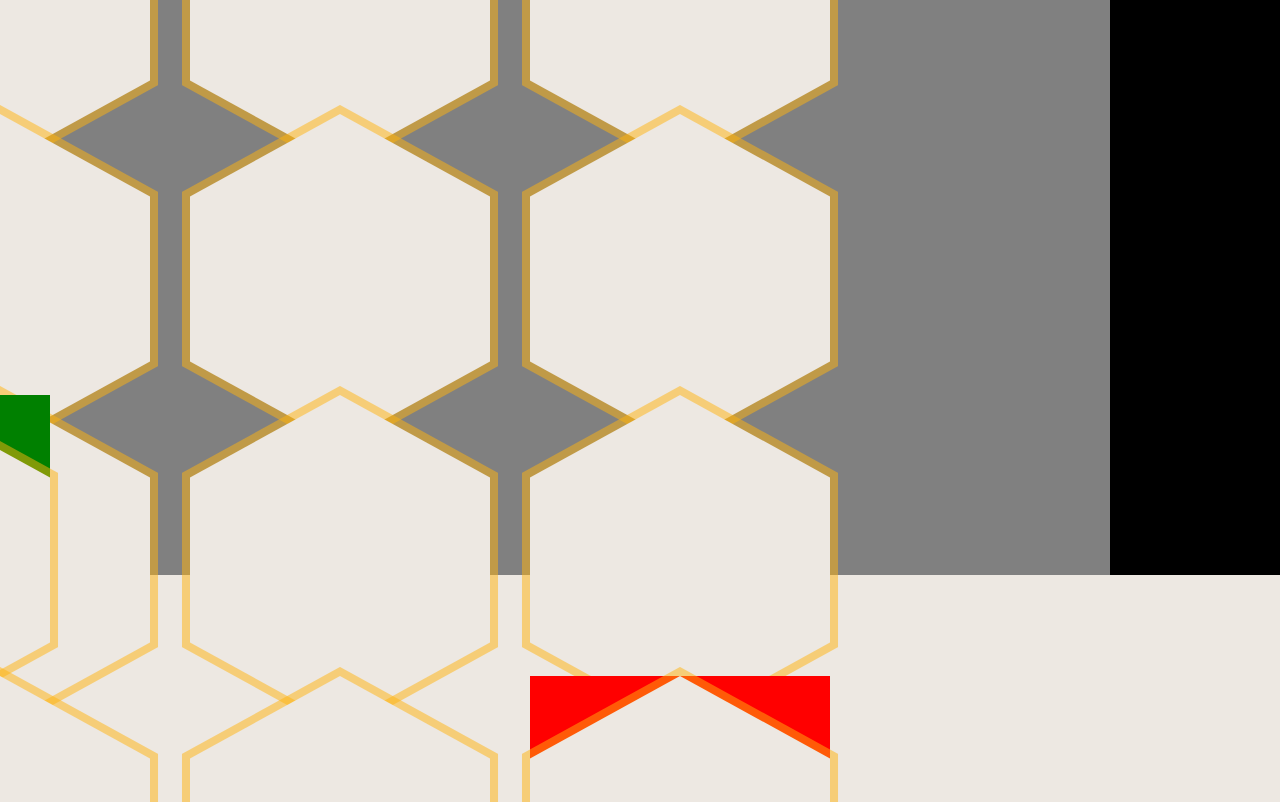
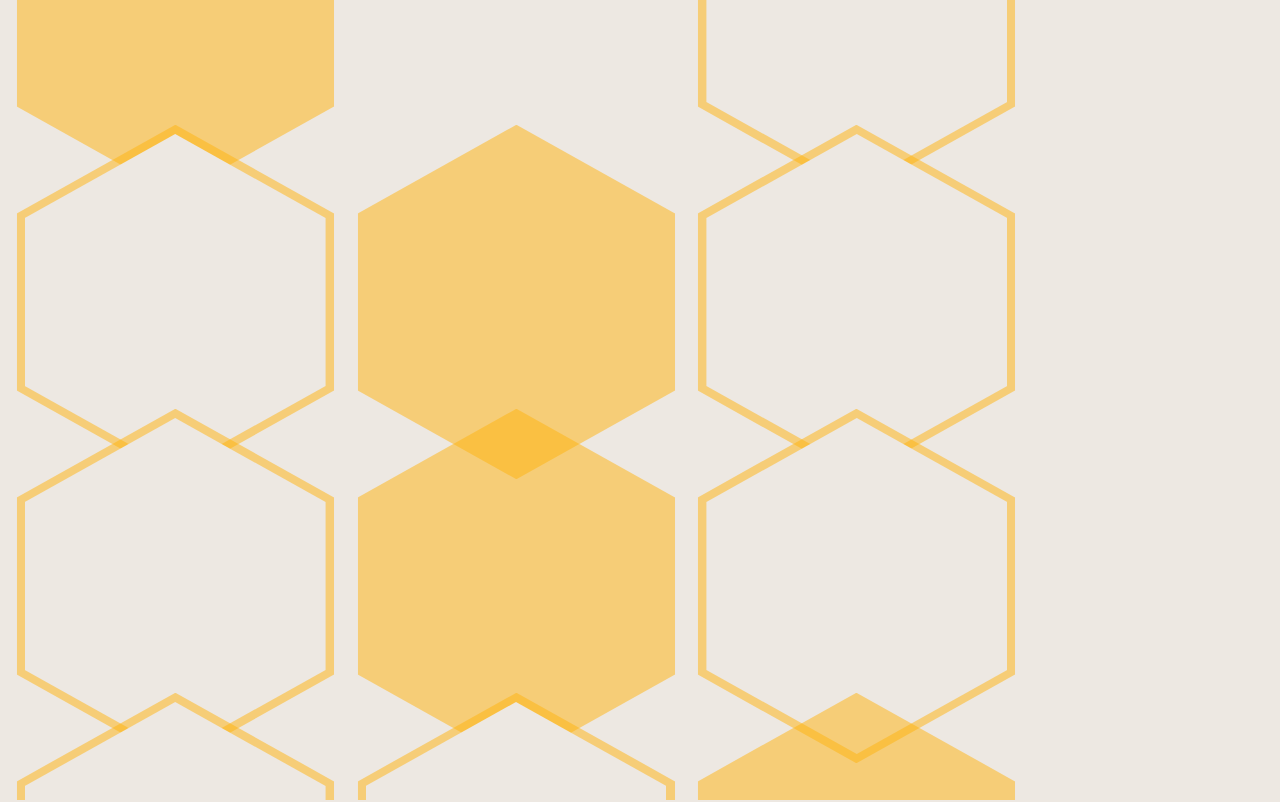
Before and after one commit to Humteria/booking-hive-frontend, an Angular app: page / in a window 1280 px wide. Shown: the top 802 px of the page. Built offline with nearby package versions, Linux system fonts and the light colour scheme.

Commit message:
done for 4k resolution

```diff
--- a/src/app/home/home.component.html
+++ b/src/app/home/home.component.html
@@ -1,6 +1,6 @@
 <div class="homepage">
   <div class="honeycomb">
-    <div class="honeycomb-cell" *ngFor="let n of numSequence(99)">
+    <div class="honeycomb-cell" *ngFor="let n of numSequence(94)">
     </div>
   </div>
 </div>
--- a/src/app/home/home.component.scss
+++ b/src/app/home/home.component.scss
@@ -1,16 +1,16 @@
 .homepage {
   width: 100%;
   height: 100%;
-  background-color: black;
+  overflow-x: hidden;
+  overflow-y: hidden;
+
 }
 
 .honeycomb {
-  width: 100%;
+  width: 120vw;
   height: 100%;
-  max-width: 2500px;
-  margin-left: -170px;
-  margin-top: -225px;
-  background-color: grey;
+  margin-left: -21rem;
+  margin-top: -13rem;
 }
 
 .honeycomb-cell {
@@ -19,8 +19,8 @@
   margin-top: 58px;
   margin-bottom: 58px;
 
-  width: 300px;
-  height: 165px;
+  width: 18.8rem;
+  height: 10.5rem;
   position: relative;
   float: left;
   z-index: 1;
@@ -52,15 +52,18 @@
   background: #ede8e2;
 }
 
-@media (min-width: 1100px) {
-  .honeycomb-cell:nth-child(13n + 8) {
-    margin-left: calc(50% - 1060px);
-    /* margin-top: 100px; */
-    background-color: green;
+  .honeycomb-cell:nth-child(17n + 10) {
+    margin-left: calc(50% - 84rem);
   }
 
-  .honeycomb-cell:nth-child(13n + 13) {
-    background-color: red;
+  .honeycomb-cell:nth-child(17n + 17) {
     margin-right: 100px;
   }
-}
+  .honeycomb-cell:nth-child(5n + 2)::after {
+    opacity: 0;
+  }
+
+  .honeycomb-cell:nth-child(3)::before,
+  .honeycomb-cell:nth-child(3)::after {
+    opacity: 0;
+  }
```
